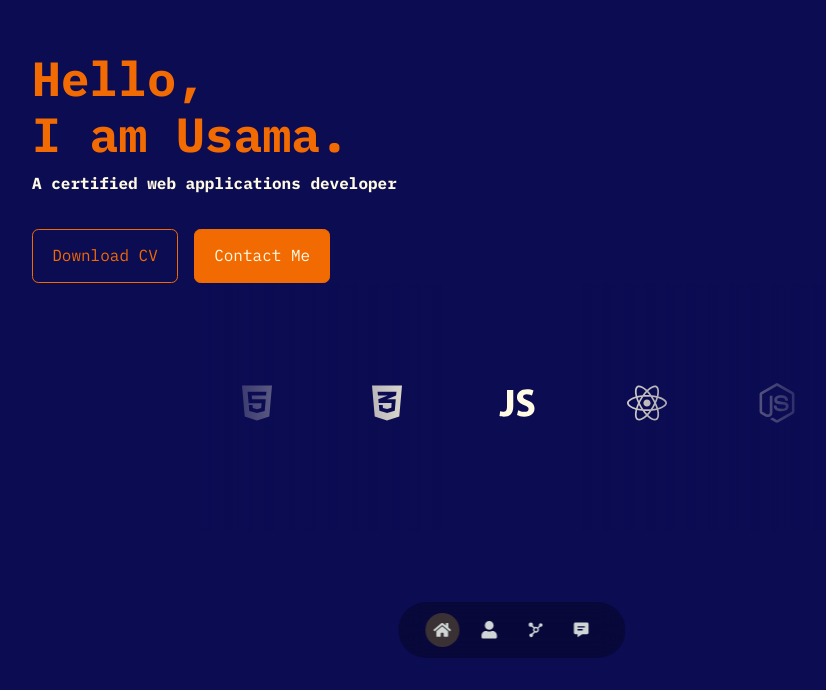
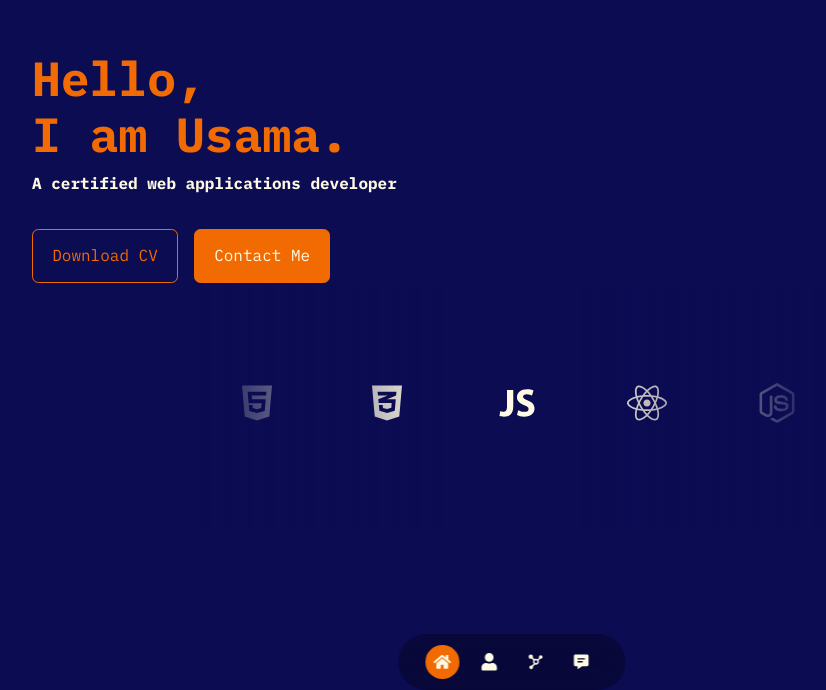
Before and after one commit to Eggsdoo/Portfolio-website, a React (Create React App) app: page / in a window 1280 px wide. Shown: the part 110-800 px from the top of the page, without its empty margins (128-954 px from the left). Built offline with nearby package versions, Linux system fonts and the light colour scheme.

Commit message:
update nav with new colour theme

```diff
--- a/src/components/nav/nav.css
+++ b/src/components/nav/nav.css
@@ -7,7 +7,7 @@ nav {
     position: fixed;
     left: 50%;
     transform: translateX(-50%);
-    bottom: 2rem;
+    bottom: 0rem;
     display: flex;
     gap: 0.8rem;
     border-radius: 3rem;
@@ -19,15 +19,15 @@ nav a {
     padding: 0.5rem;
     border-radius: 50%;
     display: flex;
-    color: var(--color-primary-variant);
+    color: var(--color-corn);
     font-size: 1.1rem;
 }
 
 nav a:hover {
-    background: rgba(0, 0, 0, 0.3);
+    background: rgba(255, 255, 255, 0.3);
 }
 
 nav a.active {
-    background: var(--color-primary);
-    color: var(--color-primary-variant);
+    background: var(--color-orange);
+    color: var(--color-corn);
 }
--- a/src/index.css
+++ b/src/index.css
@@ -24,6 +24,7 @@
     /* new colors */
     --color-background-new: #0C0C53;
     --color-orange: #F26A02;
+    --color-orange-light: #F4842E;
     --color-blue: #000080;
     --color-blue-accent: #4747FF;
     --color-corn: #FFFAE3;
```
